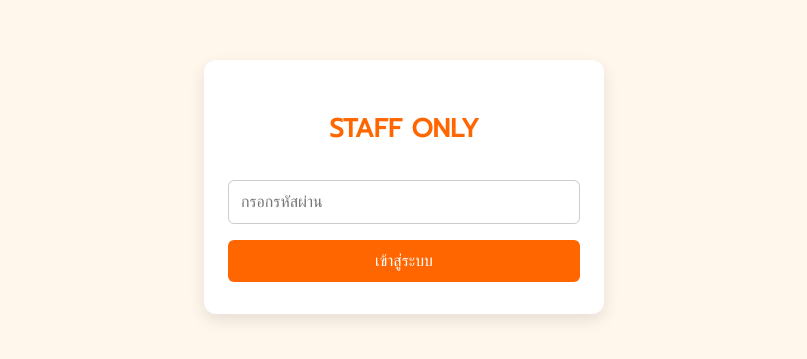
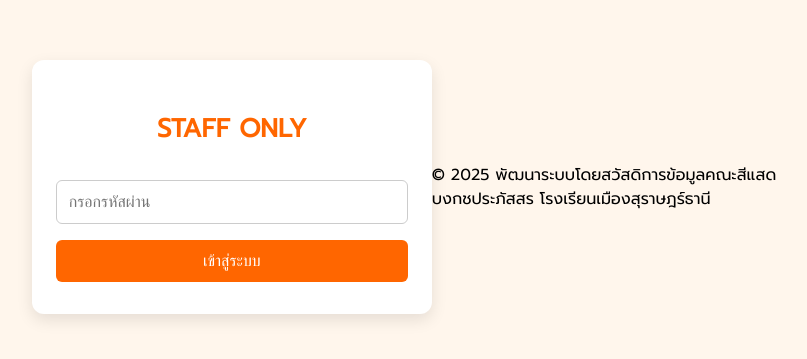
Before and after one commit to khanasisaad/sisaad-login, a plain HTML site: page index.html in a window 1280 px wide. Shown: the part 213-572 px from the top of the page, without its empty margins (236-1043 px from the left). Drawn offline with Linux system fonts and the light colour scheme.

Commit message:
Update index.html

```diff
--- a/index.html
+++ b/index.html
@@ -84,6 +84,11 @@
     </form>
   </div>
 
+  <footer>
+  © 2025 พัฒนาระบบโดยสวัสดิการข้อมูลคณะสีแสด<br>
+  บงกชประภัสสร โรงเรียนเมืองสุราษฎร์ธานี
+</footer>
+
   <div id="splash">
     <div class="spinner"></div>
     <p>กำลังเข้าสู่ระบบ<br/>โปรดรอสักครู่...</p>
```
